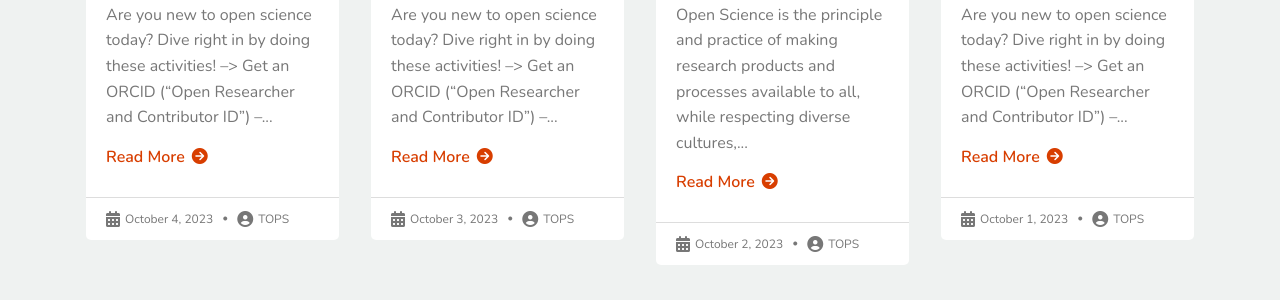
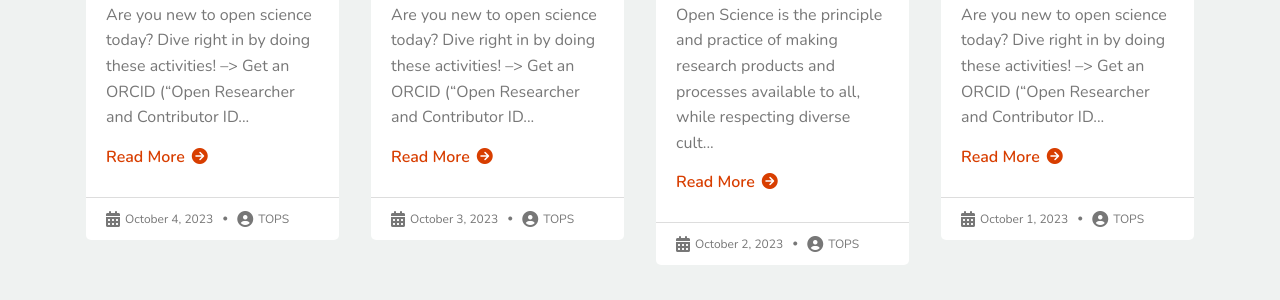
Before and after one commit to bressler1995/TOPS-Website-Front-End, a Jekyll site: the page built from index.md, in a window 1280 px wide and 900 px high, scrolled down 1954 px. Shown: the part 256-556 px from the top of the window. Built offline with Jekyll 4.4.1, drawn with Linux system fonts in a browser that asks for light colours.

Commit message:
Decrease truncate limit a little more

```diff
--- a/_includes/home/posts.html
+++ b/_includes/home/posts.html
@@ -17,7 +17,7 @@
               <a href="{{ post.url | absolute_url }}" class="tops_posts_post_image"><img src="{{ site.baseurl }}/{{ post.image }}"></a>
               <div class="tops_posts_post_content">
                   <h3 class="mb-2">{{ post.title }}</h3>
-                  <p class="mb-3">{{ post.content | markdownify | strip_html | truncate:140 }}</p>
+                  <p class="mb-3">{{ post.content | markdownify | strip_html | truncate:135 }}</p>
                   <a class="tops_posts_post_readmore" href="{{ post.url | absolute_url }}">Read More<i class="fa-solid fa-circle-arrow-right"></i></a>
               </div>
               <div class="tops_posts_post_meta d-flex flex-row flex-wrap align-items-center">
```
